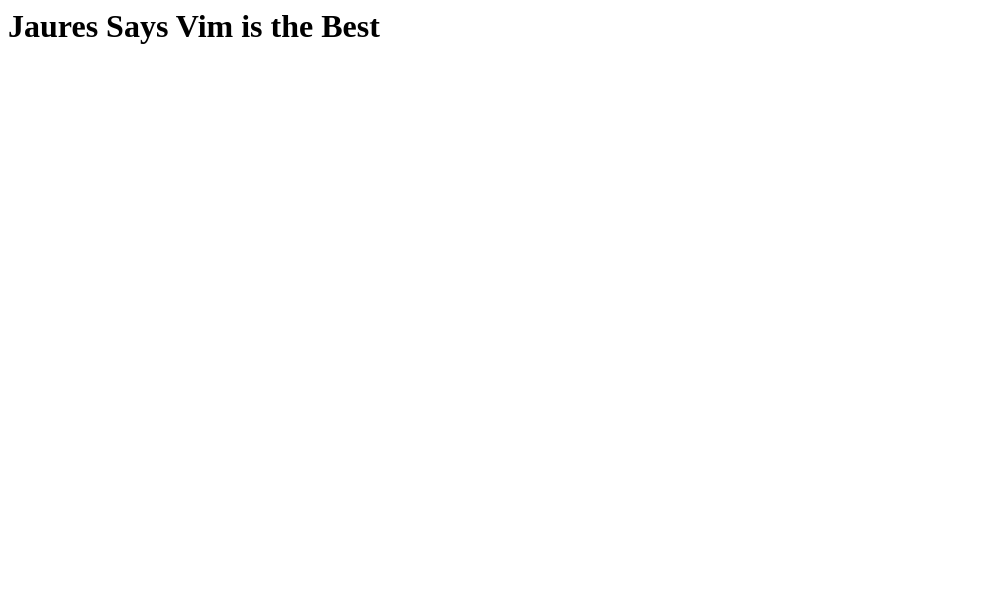
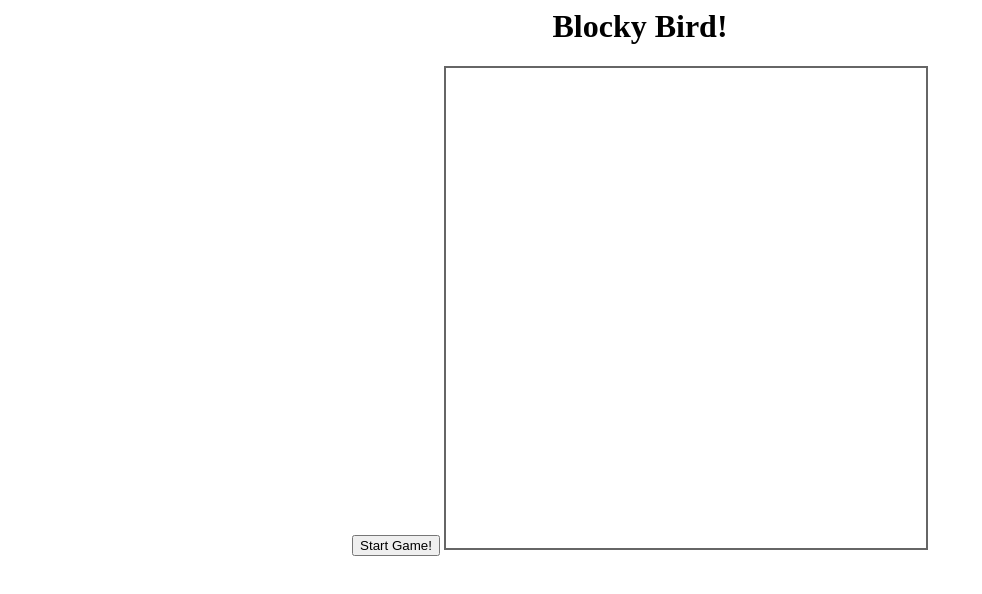
Before and after one commit to jaures/dotslashthing, a plain HTML site: page index.html in a window 1280 px wide. Shown: the whole page, without its empty margins (0-982 px from the left). Drawn offline with Linux system fonts and the light colour scheme.

Commit message:
Update index.html

```diff
--- a/index.html
+++ b/index.html
@@ -1,3 +1,36 @@
 <html>
-    <h1> Jaures Says Vim is the Best </h1>
+
+    <head>
+        <title>Super Simple JS Game Ha!</title>
+        <style>
+            button:hover
+            {
+                background-color: #2b9AAd;
+                color: white;
+            }
+
+            canvas
+            {
+                border: 2px solid #666666;
+            }
+        </style>
+    </head>
+
+        <body>
+            <center>
+                <h1>Blocky Bird!</h1>
+                <button onclick="drawPlayer();">Start Game!</button>
+
+                <canvas id="grid" width="480" height="480">
+                </canvas>
+            </center>
+
+        <script>
+            alert("Hello World. This Is my Game. bruh");
+
+            // Setting Up Game Graphic Objects
+            var c = document.getElementById("grid");
+            var ctx = c.getContext('2d');
+        </script>
+        </body>
 </html>
```
